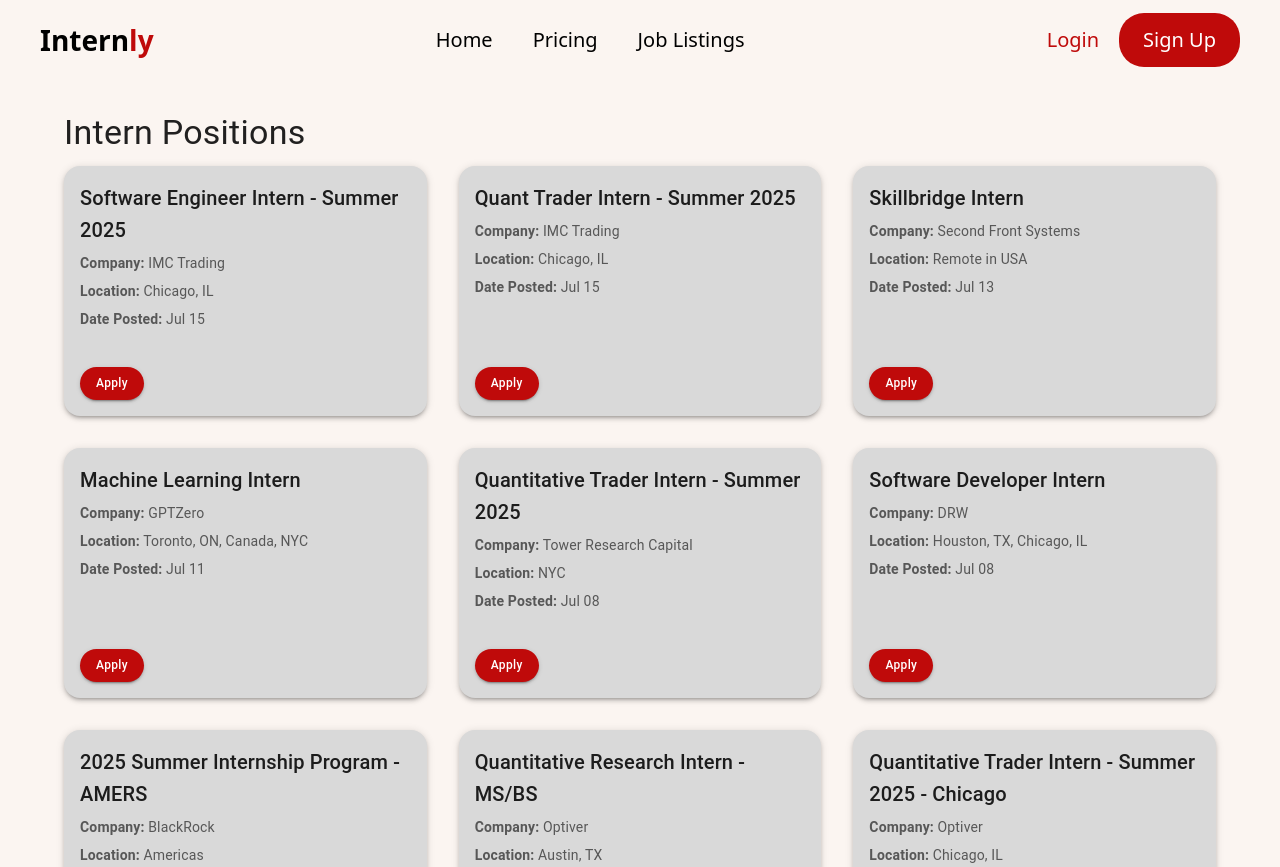
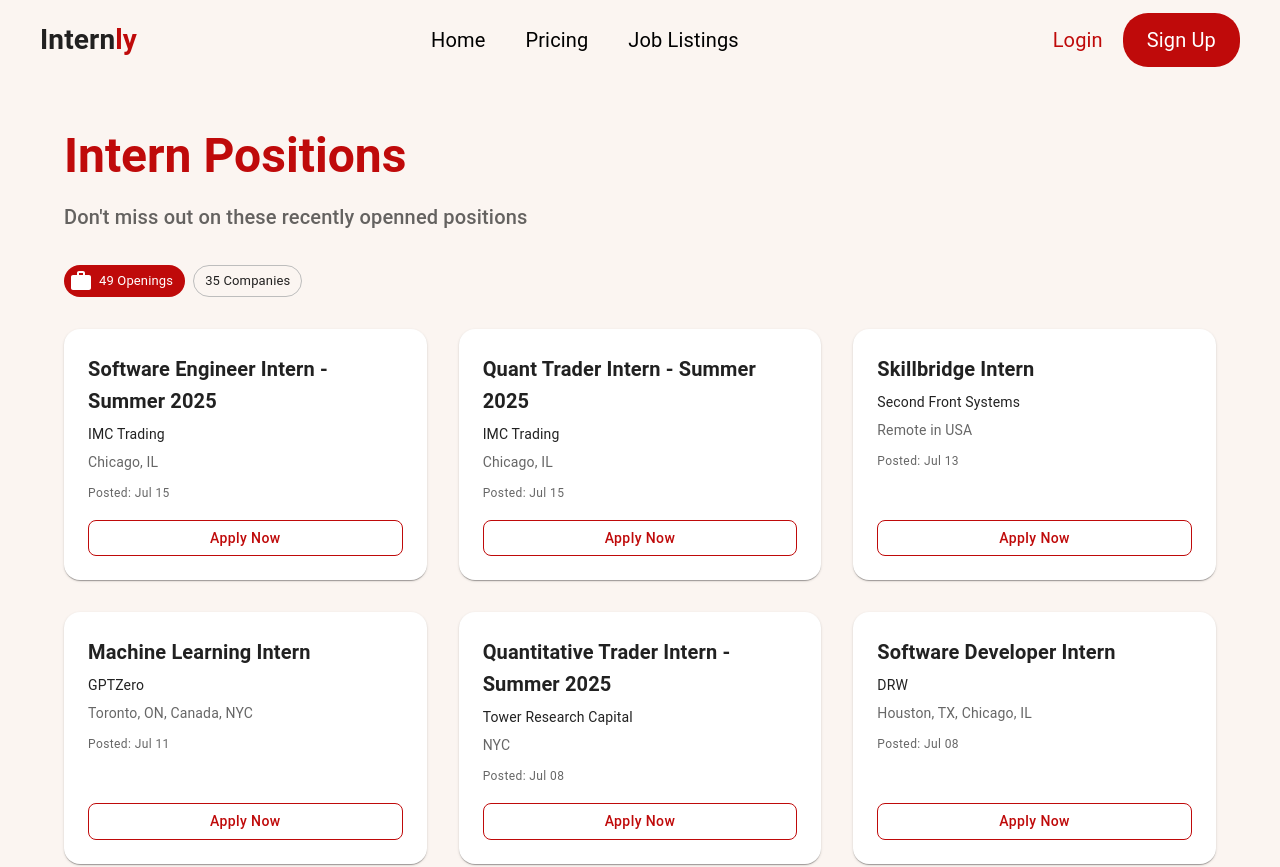
Before and after one commit to jiahaoli0465/internshipNotifier, a React (Vite) app in the folder frontend/: page /listings in a window 1280 px wide. Shown: the top 867 px of the page. Built offline with nearby package versions, Linux system fonts and the light colour scheme.

Commit message:
new updated theme

```diff
--- a/frontend/package.json
+++ b/frontend/package.json
@@ -12,7 +12,8 @@
   "dependencies": {
     "@emotion/react": "^11.11.4",
     "@emotion/styled": "^11.11.5",
-    "@mui/material": "^5.16.1",
+    "@mui/icons-material": "^5.16.4",
+    "@mui/material": "^5.16.4",
     "clsx": "^2.1.1",
     "framer-motion": "^11.3.2",
     "react": "^18.3.1",
--- a/frontend/src/components/Listings/JobListing.tsx
+++ b/frontend/src/components/Listings/JobListing.tsx
@@ -1,5 +1,6 @@
 import React from 'react';
 import { Paper, Box, Typography, Button, Link, Grid } from '@mui/material';
+import { styled } from '@mui/system';
 
 interface JobListingProps {
   company: string;
@@ -9,59 +10,63 @@
   date_posted: string;
 }
 
-const JobListing: React.FC<JobListingProps> = ({ company, role, location, link, date_posted }) => (
-  <Grid item xs={12} sm={6} md={4}>
-    <Paper
-      elevation={3}
-      sx={{
-        padding: 2,
+const StyledPaper = styled(Paper)(({ theme }) => ({
+  padding: theme.spacing(3),
   display: 'flex',
   flexDirection: 'column',
   justifyContent: 'space-between',
-        minHeight: 200,
-        height: 250,
-        borderRadius: 4, // Slightly rounder corners
-        backgroundColor: '#D9D9D9',
-      }}
-    >
+  height: '100%',
+  borderRadius: theme.spacing(2),
+  backgroundColor: '#ffffff',
+  transition: 'box-shadow 0.3s ease-in-out',
+  '&:hover': {
+    boxShadow: '0 8px 16px 0 rgba(0,0,0,0.1)',
+  },
+}));
+
+const JobListing: React.FC<JobListingProps> = ({ company, role, location, link, date_posted }) => (
+  <Grid item xs={12} sm={6} md={4}>
+    <StyledPaper elevation={1}>
       <Box>
-        <Typography variant="h6" component="div" gutterBottom>
+        <Typography variant="h6" component="div" gutterBottom fontWeight="bold">
           {role}
         </Typography>
-        <Typography variant="body2" color="text.secondary" sx={{ marginBottom: 1 }}>
-          <strong>Company:</strong> {company || 'Unknown'}
+        <Typography variant="body2" color="text.primary" sx={{ mb: 1 }}>
+          {company || 'Unknown'}
         </Typography>
-        <Typography variant="body2" color="text.secondary" sx={{ marginBottom: 1 }}>
-          <strong>Location:</strong> {location}
+        <Typography variant="body2" color="text.secondary" sx={{ mb: 1 }}>
+          {location}
         </Typography>
-        <Typography variant="body2" color="text.secondary" sx={{ marginBottom: 1 }}>
-          <strong>Date Posted:</strong> {date_posted}
+        <Typography variant="caption" color="text.secondary">
+          Posted: {date_posted}
         </Typography>
       </Box>
       {link && (
         <Box mt={2}>
           <Button
-    variant="contained"
+            variant="outlined"
             component={Link}
             href={link}
             target="_blank"
             rel="noopener"
+            fullWidth
             sx={{
-      borderRadius: '20px', // Capsule border radius
-      backgroundColor: "#bf0a0a",
-      textTransform: 'none', // Keep the text case as is
-
-      fontSize: '12px',
+              borderRadius: '8px',
+              textTransform: 'none',
+              fontWeight: 'medium',
+              borderColor: 'primary.main',
+              color: 'primary.main',
               '&:hover': {
-        backgroundColor: "#a00a0a"
-      }
+                backgroundColor: 'primary.main',
+                color: 'white',
+              },
             }}
           >
-    Apply
+            Apply Now
           </Button>
         </Box>
       )}
-    </Paper>
+    </StyledPaper>
   </Grid>
 );
 
--- a/frontend/src/components/Listings/JobListings.tsx
+++ b/frontend/src/components/Listings/JobListings.tsx
@@ -1,13 +1,44 @@
 import React from 'react';
-import { Container, Grid, Typography } from '@mui/material';
+import { Container, Grid, Typography, Box, Chip, TextField, InputAdornment } from '@mui/material';
+import SearchIcon from '@mui/icons-material/Search';
+import WorkIcon from '@mui/icons-material/Work';
 import JobListing from './JobListing';
 import listings from '../../data/listings';
 
-const JobListings: React.FC = () => (
-  <Container sx={{ paddingTop: 4 }}>
-    <Typography variant="h4" component="h1" gutterBottom color="text.primary">
+const JobListings: React.FC = () => {
+  const totalListings = listings.length;
+  const companies = [...new Set(listings.map(listing => listing.company))].length;
+
+  return (
+    <Container maxWidth="lg" sx={{ paddingY: 6 }}>
+      <Box sx={{ marginBottom: 4 }}>
+        <Typography variant="h3" component="h1" gutterBottom color="primary" fontWeight="bold">
           Intern Positions
         </Typography>
+        <Typography variant="h6" component="h2" gutterBottom color="text.secondary">
+          Don't miss out on these recently openned positions
+        </Typography>
+      </Box>
+
+      <Box sx={{ display: 'flex', justifyContent: 'space-between', alignItems: 'center', marginBottom: 4 }}>
+        <Box>
+          <Chip icon={<WorkIcon />} label={`${totalListings} Openings`} color="primary" sx={{ marginRight: 1 }} />
+          <Chip label={`${companies} Companies`} variant="outlined" />
+        </Box>
+        {/* <TextField
+          variant="outlined"
+          size="small"
+          placeholder="Search positions..."
+          InputProps={{
+            startAdornment: (
+              <InputAdornment position="start">
+                <SearchIcon color="action" />
+              </InputAdornment>
+            ),
+          }}
+        /> */}
+      </Box>
+
       <Grid container spacing={4}>
         {listings.map((listing, index) => (
           <JobListing
@@ -20,7 +51,14 @@
           />
         ))}
       </Grid>
+
+      <Box sx={{ marginTop: 6, textAlign: 'center' }}>
+        <Typography variant="body1" color="text.secondary">
+          Can't find what you're looking for? Check back soon for more opportunities!
+        </Typography>
+      </Box>
     </Container>
   );
+};
 
 export default JobListings;
--- a/frontend/src/main.tsx
+++ b/frontend/src/main.tsx
@@ -1,10 +1,16 @@
 import React from 'react'
 import ReactDOM from 'react-dom/client'
+import { ThemeProvider } from '@mui/material/styles'
+import CssBaseline from '@mui/material/CssBaseline'
+import theme from './theme/theme.tsx' // Make sure this path is correct
 import App from './App.tsx'
-import './index.css'
+
 
 ReactDOM.createRoot(document.getElementById('root')!).render(
   <React.StrictMode>
-    <App />
+    <ThemeProvider theme={theme}>
+      <CssBaseline />
+      <App />
+    </ThemeProvider>
   </React.StrictMode>,
 )
--- /dev/null
+++ b/frontend/src/theme/theme.tsx
@@ -0,0 +1,22 @@
+import { createTheme } from '@mui/material/styles';
+
+const theme = createTheme({
+  palette: {
+    primary: {
+      main: '#bf0a0a',
+    },
+  },
+  components: {
+    MuiButton: {
+    //   styleOverrides: {
+    //     root: {
+    //       '&:hover': {
+    //         backgroundColor: '#a00a0a',
+    //       },
+    //     },
+    //   },
+    },
+  },
+});
+
+export default theme;
```
Also changed, not shown: 1 other file (tests, documents, lock files or other folders). Lines whose indentation alone changed are shown as unchanged.
